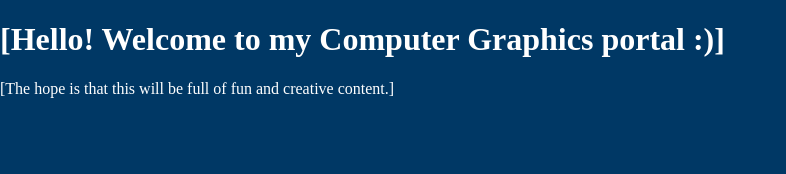
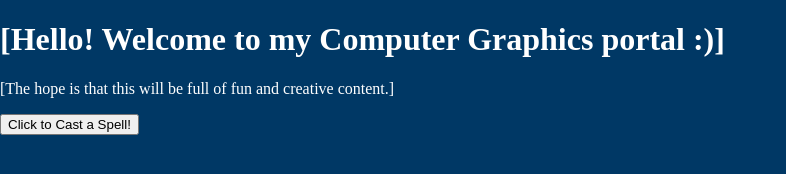
Before and after one commit to aurachuck/aurachuck.github.io, a plain HTML site: page index.html in a window 1280 px wide. Shown: the whole page, without its empty margins (0-786 px from the left). Drawn offline with Linux system fonts and the light colour scheme.

Commit message:
Adding JavaScript Spell

```diff
--- a/index.html
+++ b/index.html
@@ -9,5 +9,12 @@
 <body>
     <h1>[Hello! Welcome to my Computer Graphics portal :)]</h1>
     <p>[The hope is that this will be full of fun and creative content.]</p>
+    <button onclick="castSpell()">Click to Cast a Spell!</button>
+    <p id="spellResult"></p>
+    <script>
+    function castSpell(){
+        document.getElementById("spellResult").innerText = "Your spell has been cast successfully!";
+    }
+    </script>
 </body>
 </html>
```
